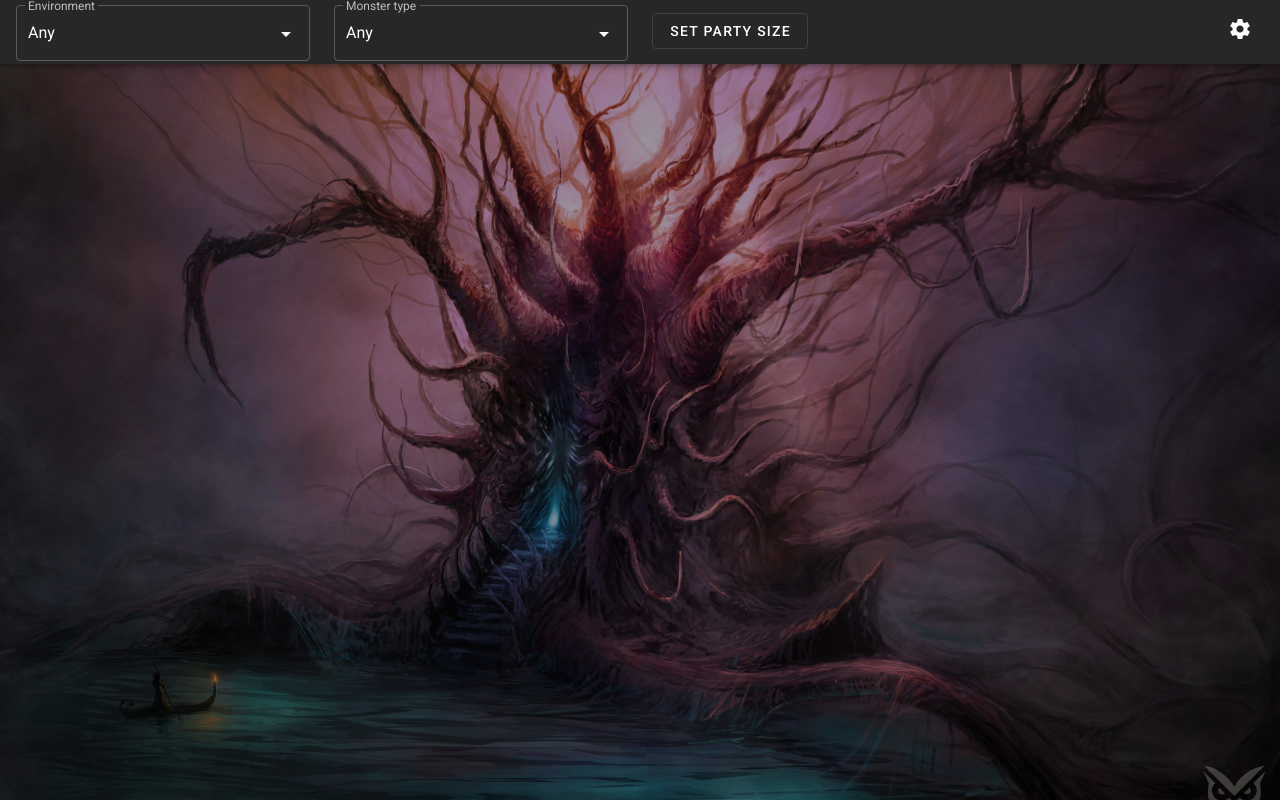
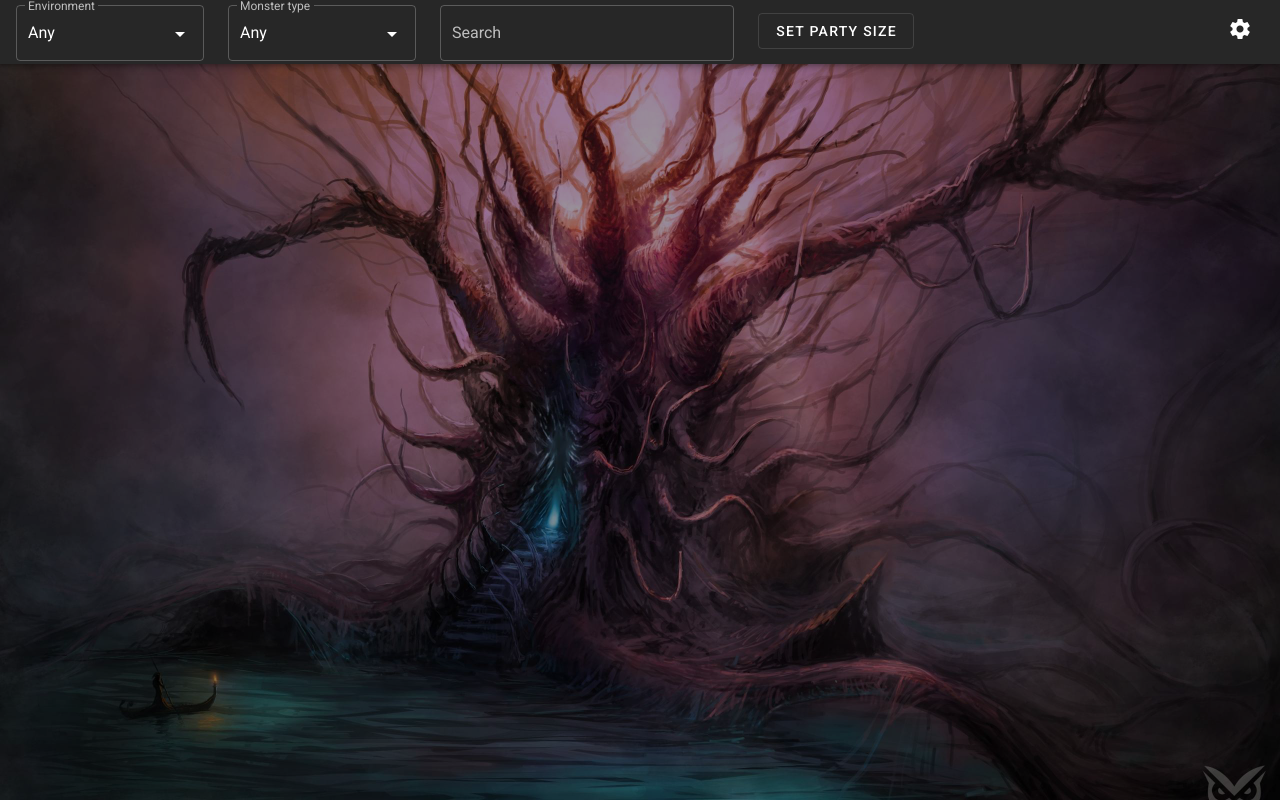
Before and after one commit to cham/encountergen, a Vue app: page / in a window 1280 px wide. Built offline with nearby package versions, Linux system fonts and the light colour scheme.

Commit message:
Allow free text search of monsters

```diff
--- a/src/components/filters/EncounterFilters.vue
+++ b/src/components/filters/EncounterFilters.vue
@@ -6,7 +6,7 @@
   >
     <v-form style="width:100%">
       <v-row>
-        <v-col cols="3">
+        <v-col cols="2">
           <v-select
             label="Environment"
             :items="environments"
@@ -15,7 +15,7 @@
             @change="setEnvironment({ environment: selectedEnvironment })"
           />
         </v-col>
-        <v-col cols="3">
+        <v-col cols="2">
           <v-select
             label="Monster type"
             :items="monsterTypes"
@@ -25,6 +25,16 @@
           />
         </v-col>
         <v-col cols="3">
+          <v-text-field
+            v-model="query"
+            label="Search"
+            type="text"
+            autocomplete="new-password"
+            outlined
+            @change="setSearch({ query })"
+          />
+        </v-col>
+        <v-col cols="2">
           <v-btn
             class="mt-2"
             text
@@ -67,6 +77,7 @@ export default {
   data: () => ({
     selectedEnvironment: 'Any',
     selectedMonsterType: 'Any',
+    query: '',
     showPartyModal: false,
     showMenu: false
   }),
@@ -76,7 +87,8 @@ export default {
   ]),
   methods: mapActions('filters', [
     'setEnvironment',
-    'setMonsterType'
+    'setMonsterType',
+    'setSearch'
   ])
 }
 </script>
--- a/src/components/filters/Settings.vue
+++ b/src/components/filters/Settings.vue
@@ -5,8 +5,8 @@
       label="Maximum pack size"
       type="number"
       :min="1"
-      :max="20"
-      :rules="[rules.required, rules.positive, rules.max(20)]"
+      :max="100"
+      :rules="[rules.required, rules.positive, rules.max(100)]"
       autocomplete="new-password"
       style="width:280px"
       outlined
@@ -17,8 +17,8 @@
       label="Maximum encounter size"
       type="number"
       :min="1"
-      :max="20"
-      :rules="[rules.required, rules.positive, rules.max(20), rules.min(p_maxPackSize)]"
+      :max="100"
+      :rules="[rules.required, rules.positive, rules.max(100), rules.min(p_maxPackSize)]"
       autocomplete="new-password"
       style="width:280px"
       outlined
--- a/src/store/modules/filters/actions.js
+++ b/src/store/modules/filters/actions.js
@@ -29,3 +29,7 @@ export const setSettings = ({ commit, state, dispatch }, { maxPackSize, totalMon
   commit(types.FILTERS_SET_SETTINGS, { maxPackSize, totalMonsters })
   dispatch('monsters/filter', state, { root: true })
 }
+export const setSearch = ({ commit, state, dispatch }, { query }) => {
+  commit(types.FILTERS_SET_SEARCH, { query })
+  dispatch('monsters/filter', state, { root: true })
+}
--- a/src/store/modules/filters/index.js
+++ b/src/store/modules/filters/index.js
@@ -27,6 +27,7 @@ const state = {
   monsterType: '',
   maxPackSize: 5,
   totalMonsters: 5,
+  query: '',
   levelXpThreshold,
   environments,
   monsterTypes
--- a/src/store/modules/filters/mutations.js
+++ b/src/store/modules/filters/mutations.js
@@ -57,5 +57,8 @@ export default {
   },
   [types.FILTERS_SET_SETTINGS] (state , { maxPackSize, totalMonsters }) {
     state = Object.assign(state, { maxPackSize, totalMonsters })
+  },
+  [types.FILTERS_SET_SEARCH] (state, { query }) {
+    state = Object.assign(state, { query })
   }
 }
--- a/src/store/modules/monsters/actions.js
+++ b/src/store/modules/monsters/actions.js
@@ -1,3 +1,3 @@
 import * as types from '../../types'
 
-export const filter = ({ commit }, { challengeXp, environment, monsterType, maxPackSize, totalMonsters }) => commit(types.MONSTERS_SET_FILTER, { challengeXp, environment, monsterType, maxPackSize, totalMonsters })
+export const filter = ({ commit }, { challengeXp, environment, monsterType, maxPackSize, totalMonsters, query }) => commit(types.MONSTERS_SET_FILTER, { challengeXp, environment, monsterType, maxPackSize, totalMonsters, query })
--- a/src/store/modules/monsters/mutations.js
+++ b/src/store/modules/monsters/mutations.js
@@ -22,7 +22,7 @@ const getEncounterGroups = (fn, filteredMonsters, challengeXp, maxPackSize) => {
 }
 
 export default {
-  [types.MONSTERS_SET_FILTER] (state, { challengeXp, environment, monsterType, maxPackSize, totalMonsters }) {
+  [types.MONSTERS_SET_FILTER] (state, { challengeXp, environment, monsterType, maxPackSize, totalMonsters, query }) {
     const monsters = state.monsterList
     let filteredMonsters = monsters
     if (environment && environment !== 'Any') {
@@ -30,6 +30,9 @@ export default {
     }
     if (monsterType && monsterType !== 'Any') {
       filteredMonsters = filteredMonsters.filter(monster => monster.type === monsterType)
+    }
+    if (query) {
+      filteredMonsters = filteredMonsters.filter(monster => monster.name.toLowerCase().indexOf(query.toLowerCase()) > -1)
     }
     filteredMonsters = filteredMonsters
       .filter(m => m.xp <= challengeXp.deadly && m.xp > 0)
--- a/src/store/types.js
+++ b/src/store/types.js
@@ -4,5 +4,6 @@ export const FILTERS_DELETE_PARTY_ITEM = 'DELETE_PARTY_ITEM'
 export const FILTERS_SET_ENVIRONMENT = 'SET_ENVIRONMENT'
 export const FILTERS_SET_MONSTER_TYPE = 'SET_MONSTER_TYPE'
 export const FILTERS_SET_SETTINGS = 'SET_SETTINGS'
+export const FILTERS_SET_SEARCH = 'SET_SEARCH'
 
 export const MONSTERS_SET_FILTER = 'SET_FILTER'
```
